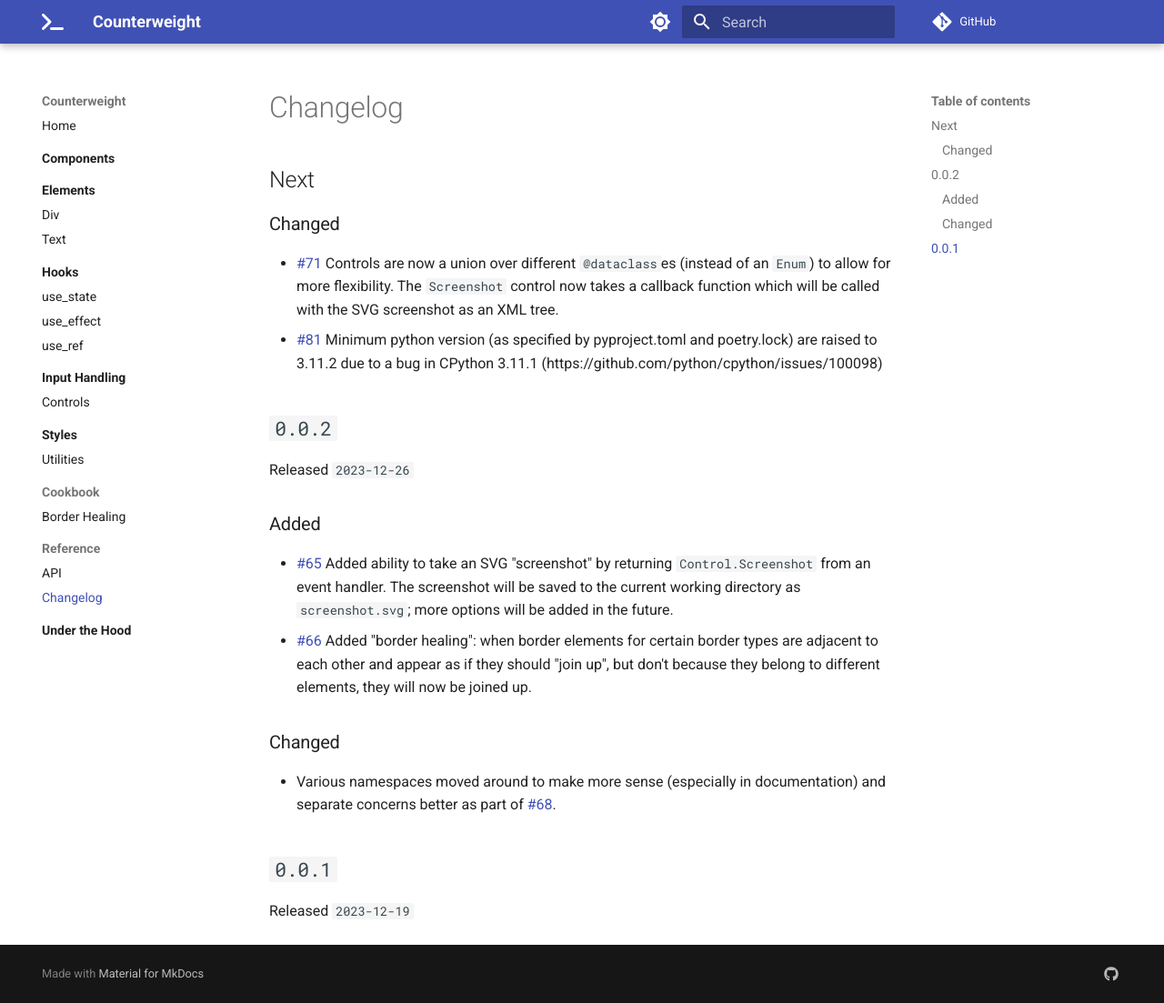
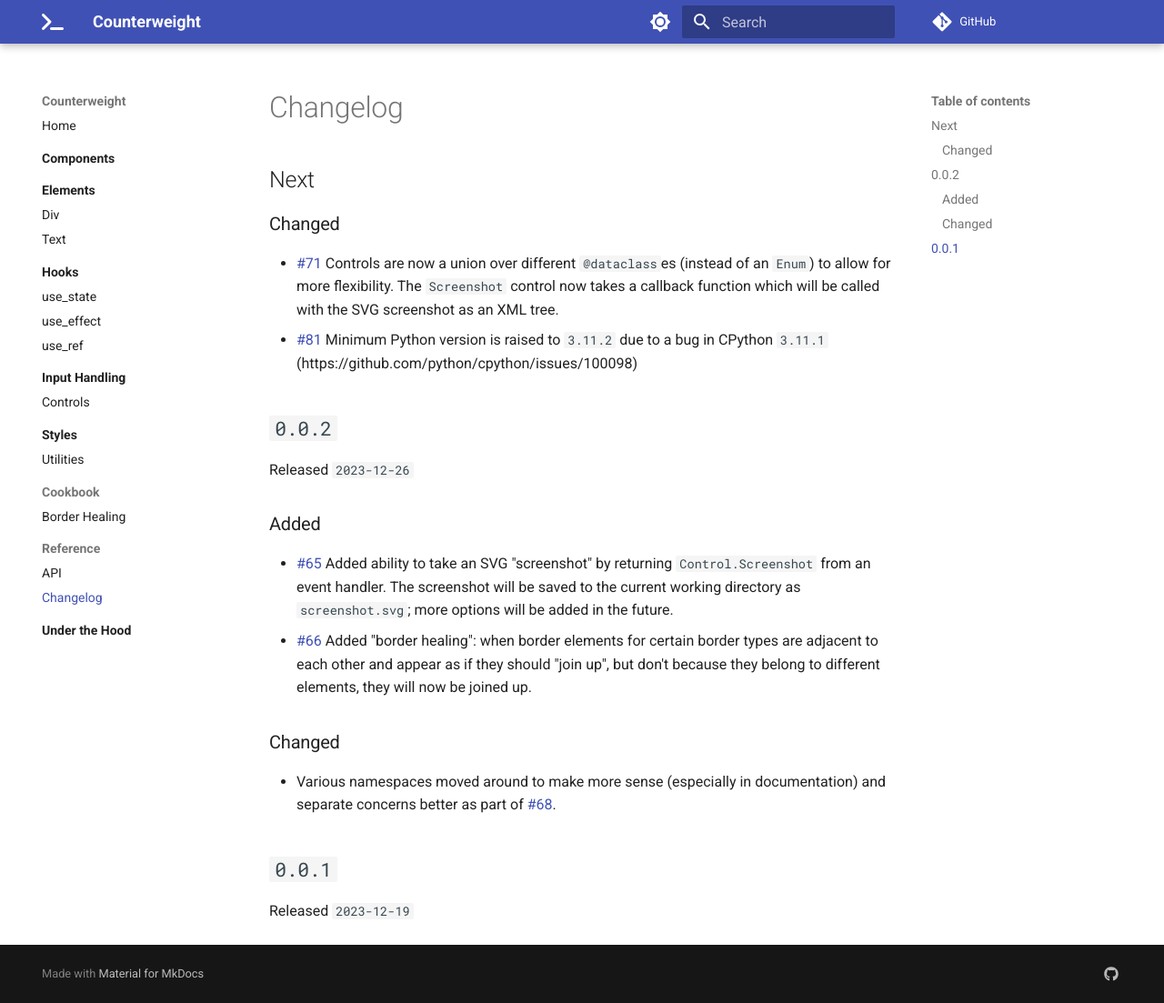
Before and after one commit to JoshKarpel/counterweight, an MkDocs documentation site: the page built from docs/reference/changelog.md, in a window 1280 px wide and 1103 px high. Shown: the whole window at 91% size. Built offline with MkDocs 1.6.1 and Material for MkDocs 9.7.7, drawn with Linux system fonts in a browser that asks for light colours; comment, search, counter and statistics services are not loaded.

Commit message:
Update docs/reference/changelog.md
Co-authored-by: Josh Karpel <josh.karpel@gmail.com>

```diff
--- a/docs/reference/changelog.md
+++ b/docs/reference/changelog.md
@@ -8,7 +8,7 @@
   Controls are now a union over different `@dataclass`es (instead of an `Enum`) to allow for more flexibility.
   The `Screenshot` control now takes a callback function which will be called with the SVG screenshot as an XML tree.
 - [#81](https://github.com/JoshKarpel/counterweight/pull/81)
-  Minimum python version (as specified by pyproject.toml and poetry.lock) are raised to 3.11.2 due to a bug in CPython 3.11.1 (https://github.com/python/cpython/issues/100098)
+  Minimum Python version is raised to `3.11.2` due to a bug in CPython `3.11.1` (https://github.com/python/cpython/issues/100098)
 
 ## `0.0.2`
 
```
